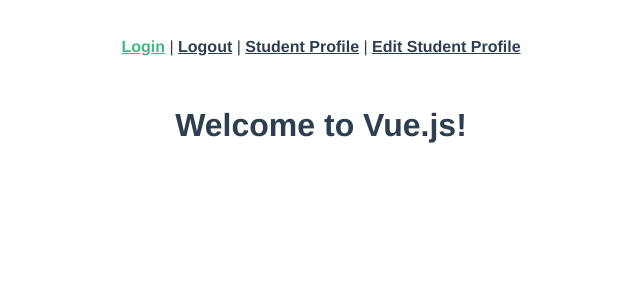
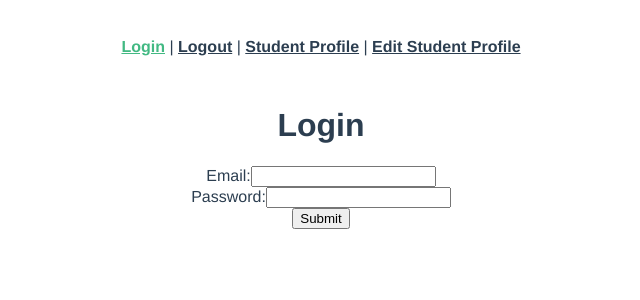
Before and after one commit to tommy3wood/resume_app_student_portal, a Vue app: page / in a window 1280 px wide. Shown: the top 300 px of the page, without its empty margins (319-959 px from the left). Built offline with nearby package versions, Linux system fonts and the light colour scheme.

Commit message:
completed the login/logout components

```diff
--- a/src/views/Login.vue
+++ b/src/views/Login.vue
@@ -1,20 +1,59 @@
 <template>
-  <div class="home">
-    <h1>{{ message }}</h1>
+  <div class="login">
+    <div class="row">
+      <form class="col-lg-6 offset-lg-3 col-md-8 offset-md-2 col-sm-10 offset-sm-1" v-on:submit.prevent="submit()">
+        <h1 class="text-center mb-5">Login</h1>
+        <ul>
+          <li class="text-danger" v-for="error in errors">{{ error }}</li>
+        </ul>
+        <div class="form-group">
+          <label>Email:</label>
+          <input type="email" class="form-control" v-model="email">
+        </div>
+        <div class="form-group">
+          <label>Password:</label>
+          <input type="password" class="form-control" v-model="password">
+        </div>
+        <input type="submit" class="btn btn-primary" value="Submit">
+      </form>
+    </div>
   </div>
 </template>
 
-<style>
-</style>
+<script>
+import axios from "axios";
 
-<script>
 export default {
   data: function() {
     return {
-      message: "Welcome to Vue.js!"
+      email: "",
+      password: "",
+      errors: []
     };
   },
-  created: function() {},
-  methods: {}
+  methods: {
+    submit: function() {
+      var params = {
+        email: this.email,
+        password: this.password
+      };
+      axios
+        .post("/api/sessions", params)
+        .then(response => {
+          axios.defaults.headers.common["Authorization"] = "Bearer " + response.data.jwt;
+          localStorage.setItem("jwt", response.data.jwt);
+
+          this.$parent.userEmail = response.data.email;
+          localStorage.setItem("userEmail", response.data.email);
+
+          this.$router.push("/");
+        })
+        .catch(error => {
+          this.errors = ["Invalid email or password"];
+          this.email = "";
+          this.password = "";
+        });
+    }
+  }
 };
 </script>
--- a/src/views/Logout.vue
+++ b/src/views/Logout.vue
@@ -1,20 +1,18 @@
 <template>
-  <div class="home">
-    <h1>{{ message }}</h1>
+  <div class="logout">
   </div>
 </template>
 
-<style>
-</style>
+<script>
+import axios from "axios";
 
-<script>
 export default {
-  data: function() {
-    return {
-      message: "Welcome to Vue.js!"
-    };
-  },
-  created: function() {},
-  methods: {}
+  created: function() {
+    delete axios.defaults.headers.common["Authorization"];
+    localStorage.removeItem("jwt");
+    this.$parent.userEmail = ""
+    localStorage.removeItem("userEmail")
+    this.$router.push("/");
+  }
 };
 </script>
```
